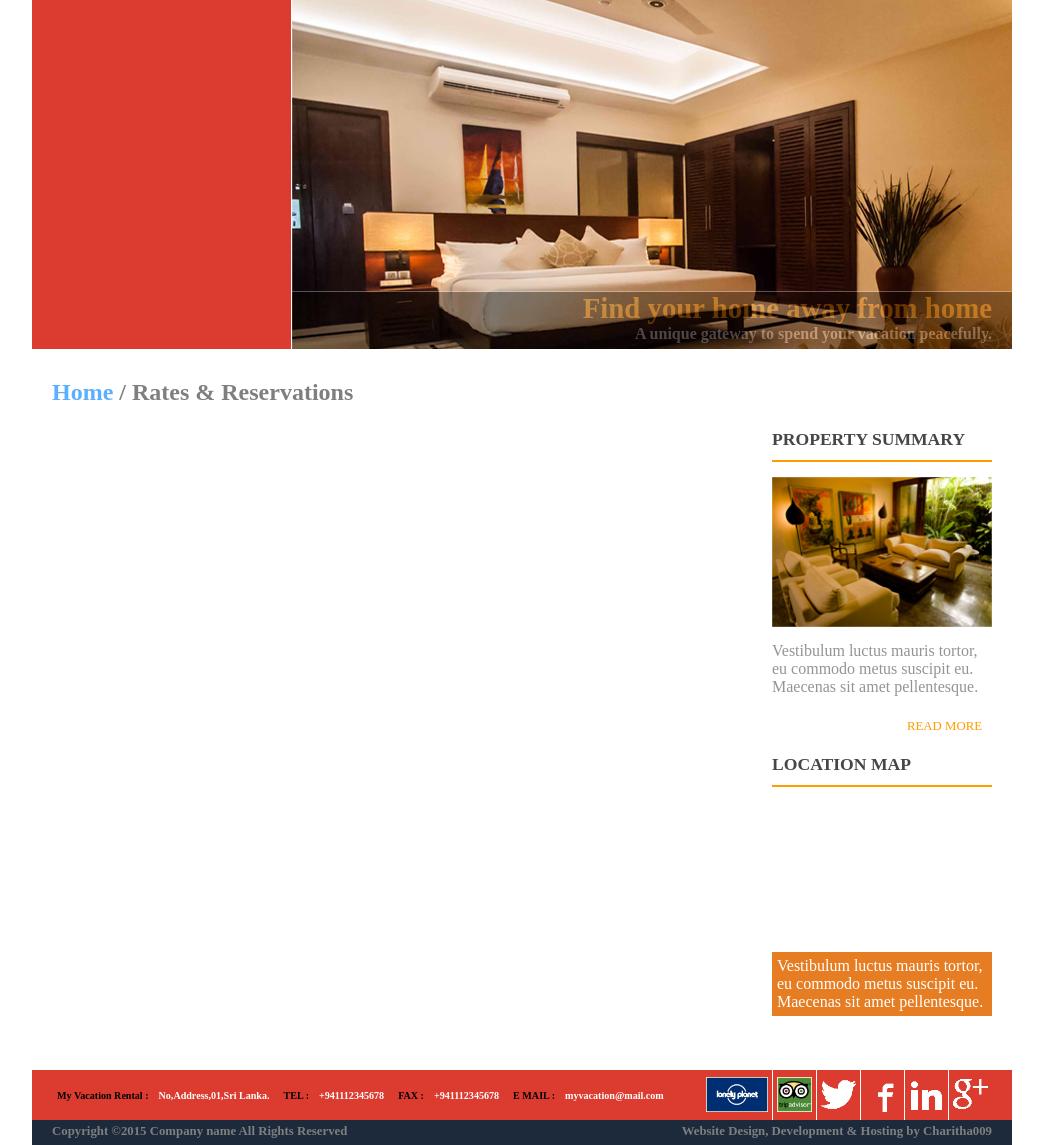
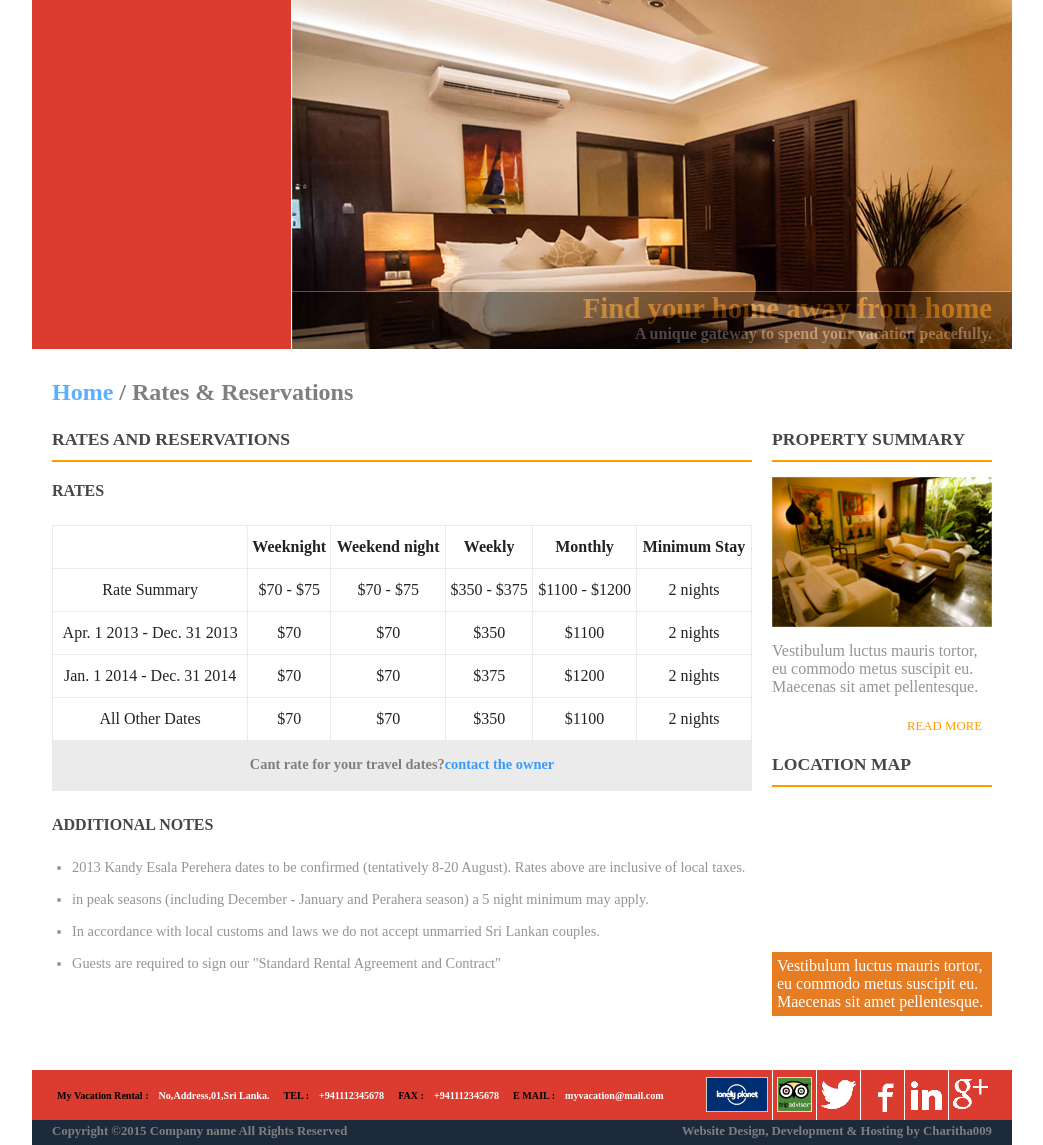
Before and after one commit to charitha09/CPWD-Final-Project, a PHP site: the page made by rates-&-reservations.php in a window 1280 px wide. Shown: the part 88-1233 px from the top of the page, without its empty margins (118-1161 px from the left). Run offline with PHP 8.4, Linux system fonts and the light colour scheme; data that the repository does not hold is empty; a map, chart or similar area stays blank; some libraries are stand-ins or nearby versions.

Commit message:
Rates and reservations page

```diff
--- a/rates-&-reservations.php
+++ b/rates-&-reservations.php
@@ -9,7 +9,28 @@
 ?>
 <div class="margin-set">
     <div id="left-bucket">
-
+        <div id="left-bucket-details">
+            <h2>RATES AND RESERVATIONS</h2>
+            <h4>RATES</h4>
+            <table>
+                <tr><th></th><th>Weeknight</th><th>Weekend night</th><th>Weekly</th><th>Monthly</th><th>Minimum Stay</th></tr>
+                <tr><td>Rate Summary</td><td>$70 - $75</td><td>$70 - $75</td><td>$350 - $375</td><td>$1100 - $1200</td><td>2 nights</td></tr>
+                <tr><td>Apr. 1 2013 - Dec. 31 2013</td><td>$70</td><td>$70</td><td>$350</td><td>$1100</td><td>2 nights</td></tr>
+                <tr><td>Jan. 1 2014 - Dec. 31 2014</td><td>$70</td><td>$70</td><td>$375</td><td>$1200</td><td>2 nights</td></tr>
+                <tr><td>All Other Dates</td><td>$70</td><td>$70</td><td>$350</td><td>$1100</td><td>2 nights</td></tr>
+            </table>
+            <div id="more-rates">
+                <h3>Cant rate for your travel dates?<a href="contact-us.php">contact the owner</a></h3>
+            </div>
+            <h4>ADDITIONAL NOTES</h4>
+            <ul>
+                <li>2013 Kandy Esala Perehera dates to be confirmed (tentatively 8-20 August).
+Rates above are inclusive of local taxes.</li>
+                <li>in peak seasons (including December - January and Perahera season) a 5 night minimum may apply.</li>
+                <li>In accordance with local customs and laws we do not accept unmarried Sri Lankan couples.</li>
+                <li>Guests are required to sign our "Standard Rental Agreement and Contract"</li>
+            </ul>
+        </div>
     </div>
     <div id="right-bucket">
         <div class="right-bucket-sub">
--- a/style/rates-&-reservations-stylesheet.css
+++ b/style/rates-&-reservations-stylesheet.css
@@ -1,3 +1,51 @@
+.margin-set h4{
+  color: #464646;
+  margin-bottom: 15px;
+  padding: 5px 0 10px;
+}
+
+table, th, td {
+    border: 1px solid #ebebeb;
+    border-collapse: collapse;
+    color: #222222;
+    padding: 12px 0;
+}
+
+#left-bucket-details table{
+    width: 100%;
+    text-align: center;
+}
+
+#more-rates{
+    width: 100%;
+    height: 50px;
+    background-color: #ebebeb;
+    text-align: center;
+    margin-bottom: 20px;
+}
+
+#more-rates h3 {
+    float: none;
+    font-size: 0.9em;
+    padding: 15px;
+    color: #7e7f7f;
+}
+
+#more-rates h3 a{
+    color: #389cff;
+}
+
+#left-bucket-details ul {
+    color: #949494;
+    margin: 0 0 0 20px;
+    padding: 0;
+}
+
+#left-bucket-details ul li {
+    font-size: 0.9em;
+    margin-bottom: 15px;
+}
+
 #map-canvas {
     height: 150px;
     width: auto;
@@ -7,6 +55,7 @@
 
 #map-bottom-bucket{
     background-color: #e67d22;
+    width: 100%;
 }
 
 #map-bottom-bucket a{
@@ -18,3 +67,24 @@
     color: #fff;
     padding: 5px;
 }
+
+@media (max-width: 980px) {
+    #right-bucket{
+        height: 375px;
+        width: auto;
+    }
+    .right-bucket-sub {
+        display: inline-table;
+        margin-right: 100px;
+        width: 250px;
+    }
+    .right-bucket-sub a{
+        font-size: 0.7em;
+    }
+    #right-bucket div:last-child{
+        margin-right: 55px;
+    }
+    #left-bucket h4{
+        font-size: 1em;
+    }
+}
```
